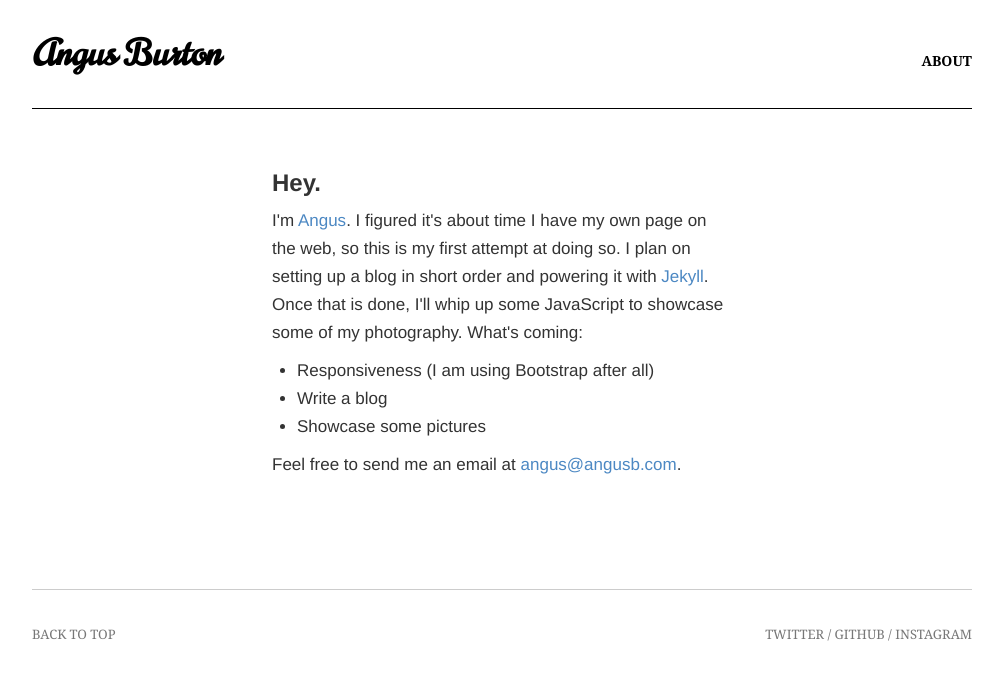
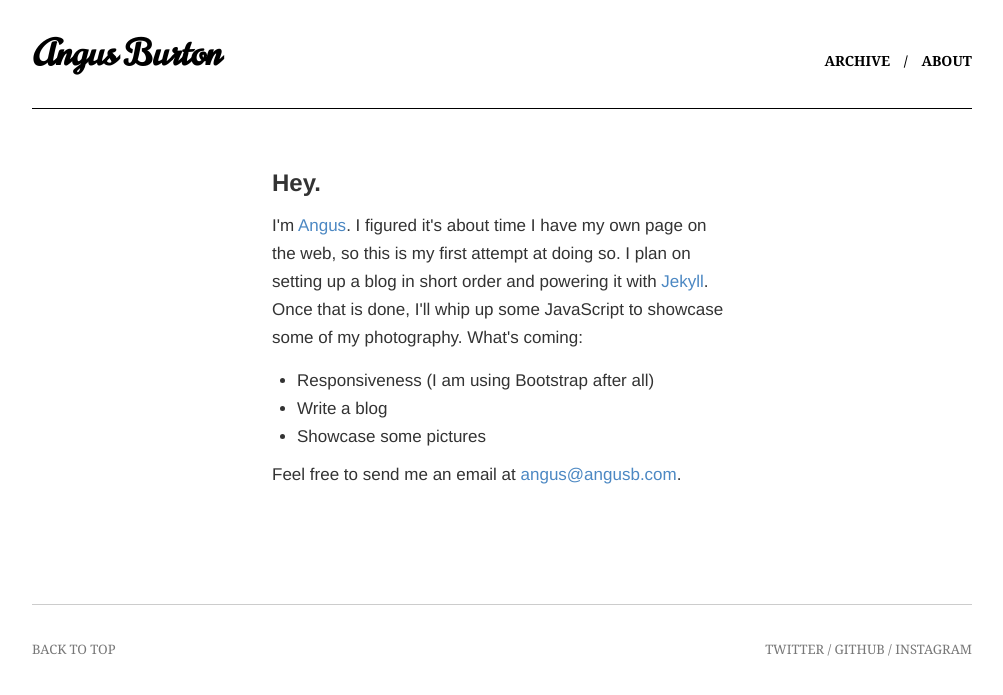
Before and after one commit to angusb/angusb.github.com, a Jekyll site: the page built from index.html, in a window 1280 px wide. Shown: the top 695 px of the page, without its empty margins (138-1141 px from the left). Built offline with Jekyll 4.4.1, drawn with Linux system fonts in a browser that asks for light colours; Markdown is read by kramdown in place of the engine named in the settings.

Commit message:
formatting for posts done, need some work on ark on archive

```diff
--- a/_layouts/default.html
+++ b/_layouts/default.html
@@ -8,7 +8,7 @@
     <script type="text/javascript" src="//use.typekit.net/ixl8xqp.js"></script>
     <script type="text/javascript">try{Typekit.load();}catch(e){}</script>
     <link rel="stylesheet" type="text/css" href="/bootstrap/css/bootstrap.min.css"/>
-    <link rel="stylesheet" type="text/css" href="style.css"/>
+    <link rel="stylesheet" type="text/css" href="/style.css"/>
     <!-- favicon -->
 
     <title>Angus Burton &mdash; {{ page.title }}</title>
@@ -28,7 +28,9 @@
           <div class="span4 offset5">
             <div class="nav">
               <ul class="nav-links">
-                <li><a href="about.html">About</a></li>
+                <li><a href="/archive.html">Archive</a></li>
+                <li>/</li>
+                <li><a href="/about.html">About</a></li>
               </ul>
             </div>
           </div>
--- a/_posts/2012-10-29-lorem-ipsum.textile
+++ b/_posts/2012-10-29-lorem-ipsum.textile
@@ -3,7 +3,7 @@
 title: "Lorem Ipsum"
 ---
 
-h1. {{ page.title }}
+h1. {{ page.title | upcase }}
 
 Lorem ipsum dolor sit amet, consectetur adipisicing elit, sed do eiusmod tempor incididunt ut labore et dolore magna aliqua. Ut enim ad minim veniam, quis nostrud exercitation ullamco laboris nisi ut aliquip ex ea commodo consequat. Duis aute irure dolor in reprehenderit in voluptate velit esse cillum dolore eu fugiat nulla pariatur. Excepteur sint occaecat cupidatat non proident, sunt in culpa qui officia deserunt mollit anim id est laborum.
 
--- a/style.css
+++ b/style.css
@@ -14,6 +14,10 @@
     font-weight: 700;
     color: black;
     text-rendering: optimizeLegibility;
+}
+
+p {
+    margin-bottom: 15px;
 }
 
 #logo {
@@ -50,6 +54,7 @@
 .header .nav li {
     line-height: 3; /* Hack */
     display: inline-block;
+    margin-left: 10px;
 }
 
 .header .nav a,
@@ -67,6 +72,30 @@
 
 .home li {
     line-height: 28px;
+}
+
+/* Archive
+================================================== */
+
+.archive {
+    text-align: center;
+}
+
+.archive li {
+    display: block;
+}
+
+.archive a {
+    font-family: "museo-sans", "Georgia", serif;
+    font-size: 24px;
+    font-weight: 700;
+    text-transform: uppercase;
+    color: black;
+}
+
+.archive a:hover {
+    color: black;
+    text-decoration: none;
 }
 
 /* About
@@ -94,6 +123,16 @@
     line-height: 1.25;
 }
 
+/* Article
+================================================== */
+.article .h1 {
+    line-height: 1;
+}
+
+.post .signoff {
+    font-style: italic;
+    font-size: 15px;
+}
 
 /* Footer
 ================================================== */
```
Also changed, not shown: _layouts/archive.html (deleted, +0 -14 lines), _layouts/post.html (added, +12 -0 lines), archive.html (added, +18 -0 lines).
